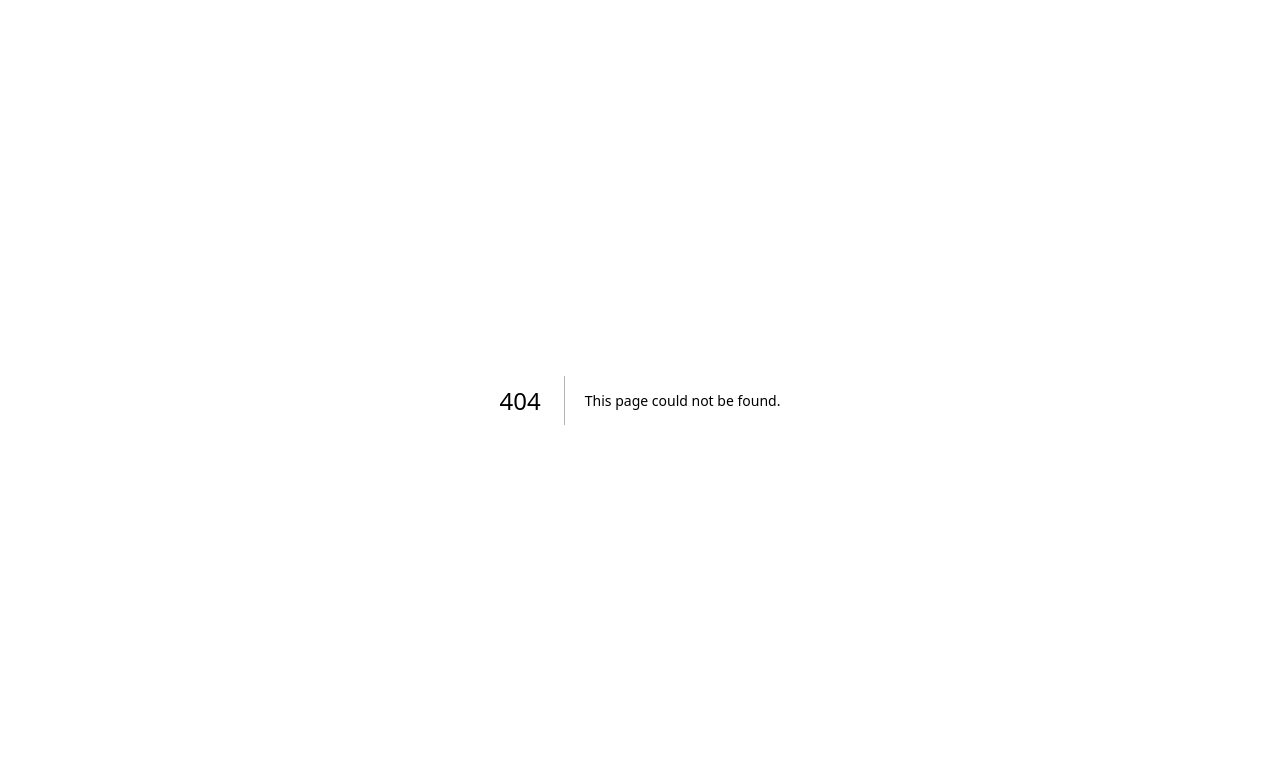
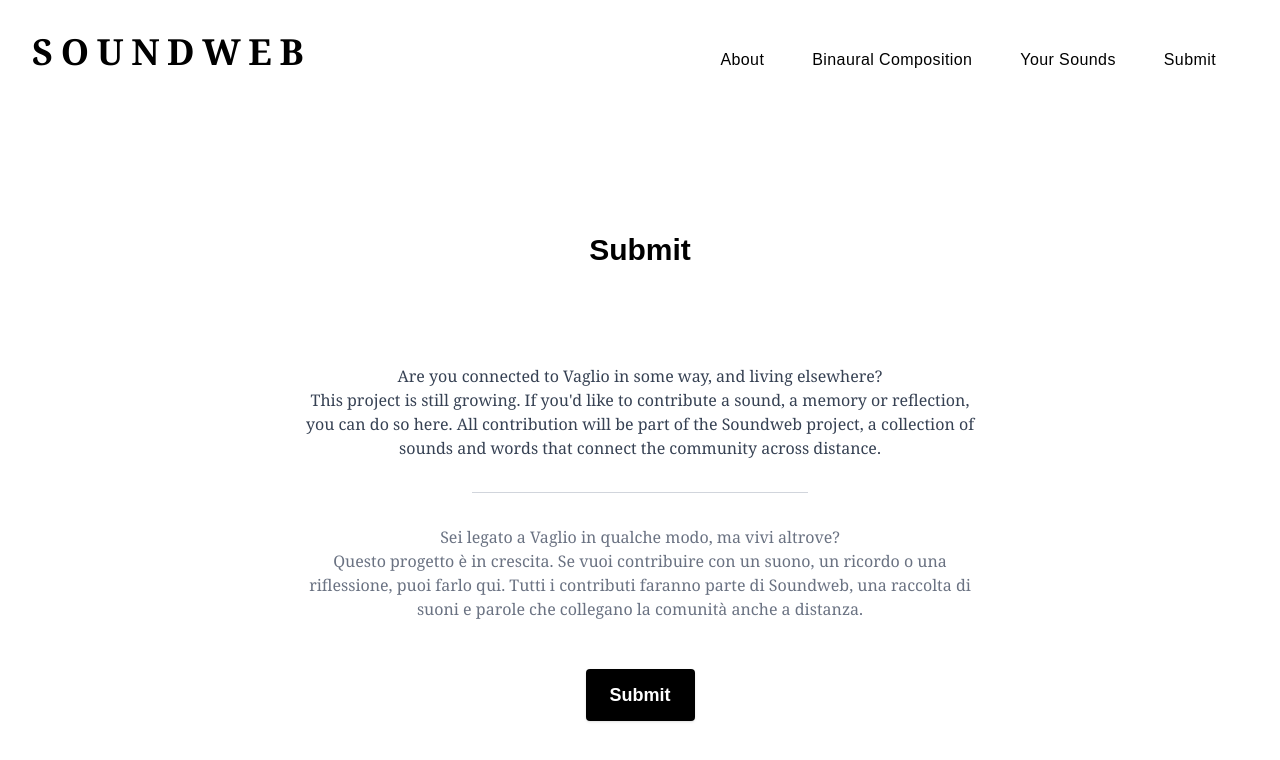
Before and after one commit to alexcode15/soundweb, a Next.js app: page /submit in a window 1280 px wide. Before the commit this address had no page. Shown: the top 760 px of the page. Built offline with nearby package versions, Linux system fonts and the light colour scheme.

Commit message:
Ensure overlays are present for about and submit routes

```diff
--- /dev/null
+++ b/src/app/about/page.tsx
@@ -0,0 +1,77 @@
+"use client";
+import Link from "next/link";
+import { useEffect, useState } from "react";
+
+export default function About() {
+  const menu = [
+    { label: "About", href: "/about" },
+    { label: "Binaural Composition", href: "/binaural" },
+    { label: "Your Sounds", href: "/your-sounds" },
+    { label: "Submit", href: "/submit" },
+  ];
+  return (
+  <div className="fixed inset-0 z-50 bg-white text-black min-h-screen w-full overflow-auto max-h-screen">
+  <header className="w-full flex flex-col items-center px-2 pt-2 pb-1 md:flex-row md:justify-between md:items-center md:pl-8 md:pr-12 md:pt-8 md:pb-8 md:gap-0">
+      {/* Mobile: Centered title at top */}
+      <div className="w-full flex flex-col items-center md:hidden">
+  <Link href="/" className="text-black text-[2.2rem] font-serif font-bold tracking-widest mb-2 mt-2 text-center">
+          {"SOUNDWEB".split("").map((char, i) => (
+            <span key={i} className="inline-block">{char}</span>
+          ))}
+        </Link>
+      </div>
+      {/* Mobile menu bar: single row for all items, no wrap, clickable */}
+      <nav className="w-full flex justify-center items-center md:hidden mt-1 z-50 pointer-events-auto" style={{maxWidth: '100vw', margin: '0 auto'}}>
+        <div className="flex flex-nowrap justify-center gap-1 w-auto overflow-x-auto">
+          {menu.map((item) => (
+            <Link
+              key={item.href}
+              href={item.href}
+              className="text-black text-xs font-light px-2 py-2 rounded underline-animation whitespace-nowrap"
+              style={{ minWidth: 80, textAlign: 'center', background: 'none', boxShadow: 'none', border: 'none' }}
+            >
+              {item.label}
+            </Link>
+          ))}
+        </div>
+      </nav>
+      {/* Desktop: original title and menu */}
+      <div className="hidden md:flex w-full justify-between items-center">
+        <Link href="/" className="text-black text-4xl font-serif font-bold tracking-widest flex gap-1 mb-0 text-center w-auto">
+          {"SOUNDWEB".split("").map((char, i) => (
+            <span key={i} className="inline-block">{char}</span>
+          ))}
+        </Link>
+        <nav className="flex gap-12 pr-4 mt-4">
+          {menu.map((item) => (
+            <Link
+              key={item.href}
+              href={item.href}
+              className="text-black text-base font-light tracking-wide underline-animation"
+            >
+              {item.label}
+            </Link>
+          ))}
+        </nav>
+      </div>
+    </header>
+  <div className="max-w-2xl w-full relative mx-auto mt-8 px-20 mb-24">
+  <h2 className="text-3xl font-bold mt-24 mb-24 text-center">About</h2>
+  <p className="text-sm leading-relaxed text-black mb-16 text-justify font-serif md:text-base">
+          Soundweb is a participatory sound art project created in collaboration with people from Vaglio Basilicata, especially those who now live elsewhere.
+          Through interviews with participants living in Dublin, Brussels, Rotterdam, Chicago and beyond, this project explored the sonic traces of departure, return and the in-between. From these conversations emerged recurring themes of depopulation of peripheral areas, diasporic belonging, and the fluid identities shaped by movement and memory. Rooted in anthropological listening and sound ethnography, Soundweb invited participants to not only share their stories, but to listen to their environments and the sonic textures of their everyday lives.<br/><br/>
+          What emerged is a rich tapestry of sounds, voices, and narratives that reflect the diverse experiences of those who have never really left. The project is a testament to the power of sound as a medium for connection, memory and identity.<br/><br/>
+          This project was created by Alessandra Indino, in collaboration with the community of Vaglio Basilicata. Supported by la Clinica dei Paesi.
+        </p>
+  <hr className="my-12 border-gray-300" />
+  <p className="text-gray-500 italic text-sm leading-relaxed text-justify font-serif italic md:text-base">
+          Soundweb è un progetto di arte sonora partecipativa, realizzato in collaborazione con persone originarie di Vaglio Basilicata, oggi sparse in diverse parti del mondo.
+          Attraverso interviste a distanza con partecipanti che vivono a Dublino, Bruxelles, Rotterdam, Chicago e altrove, il progetto esplora le tracce sonore della partenza, del ritorno e dell’in-between. Dai racconti sono emersi temi ricorrenti quali l’appartenenza diasporica, le identità fluide costruite tra più luoghi e la complessa idea di casa. Radicato nell’ascolto antropologico e nell’etnografia sonora, Soundweb invita i partecipanti non solo a raccontarsi, ma ad ascoltare e registrare i propri ambienti e le texture sonore della vita quotidiana.<br/><br/>
+          Ne è emerso un ritratto acustico collettivo di Vaglio, uno spazio ibrido tra vicinanza e distanza, ricco di suoni, voci e narrazioni che riflettono le esperienze di chi, in fondo, non se n’è mai davvero andato.
+          Il progetto è una testimonianza del potere del suono come mezzo di connessione, memoria e identità.<br/><br/>
+          Creato da Alessandra Indino, in collaborazione con la comunità di Vaglio Basilicata. Con il sostegno de la Clinica dei Paesi.
+        </p>
+      </div>
+    </div>
+  );
+}
--- /dev/null
+++ b/src/app/submit/page.tsx
@@ -0,0 +1,93 @@
+"use client";
+import { useEffect, useState } from "react";
+import Link from "next/link";
+
+export default function Submit() {
+  const [showHeader, setShowHeader] = useState(false);
+  useEffect(() => {
+    const handleScroll = () => {
+      setShowHeader(window.scrollY > 40);
+    };
+    window.addEventListener("scroll", handleScroll);
+    return () => window.removeEventListener("scroll", handleScroll);
+  }, []);
+  const menu = [
+    { label: "About", href: "/about" },
+    { label: "Binaural Composition", href: "/binaural" },
+    { label: "Your Sounds", href: "/your-sounds" },
+    { label: "Submit", href: "/submit" },
+  ];
+    return (
+    <div className="min-h-screen w-full bg-white text-black">
+  <header className="w-full flex flex-col items-center px-2 pt-2 pb-1 md:flex-row md:justify-between md:items-center md:pl-8 md:pr-12 md:pt-8 md:pb-8 md:gap-0">
+        {/* Mobile: Centered title at top */}
+        <div className="w-full flex flex-col items-center md:hidden">
+    <Link href="/" className="text-black text-[2.2rem] font-serif font-bold tracking-widest mb-2 mt-2 text-center">
+            {"SOUNDWEB".split("").map((char, i) => (
+              <span key={i} className="inline-block">{char}</span>
+            ))}
+          </Link>
+        </div>
+        {/* Mobile menu bar: single row for all items, no wrap, clickable */}
+        <nav className="w-full flex justify-center items-center md:hidden mt-1 z-50 pointer-events-auto" style={{maxWidth: '100vw', margin: '0 auto'}}>
+          <div className="flex flex-nowrap justify-center gap-1 w-auto overflow-x-auto">
+            {menu.map((item) => (
+              <Link
+                key={item.href}
+                href={item.href}
+                className="text-black text-xs font-light px-2 py-2 rounded underline-animation whitespace-nowrap"
+                style={{ minWidth: 80, textAlign: 'center', background: 'none', boxShadow: 'none', border: 'none' }}
+              >
+                {item.label}
+              </Link>
+            ))}
+          </div>
+        </nav>
+        {/* Desktop: original title and menu */}
+        <div className="hidden md:flex w-full justify-between items-center">
+        <Link href="/" className="text-black text-4xl font-serif font-bold tracking-widest flex gap-1 mb-0 text-center w-auto">
+            {"SOUNDWEB".split("").map((char, i) => (
+              <span key={i} className="inline-block">{char}</span>
+            ))}
+          </Link>
+          <nav className="flex gap-12 pr-4 mt-4">
+            {menu.map((item) => (
+              <Link
+                key={item.href}
+                href={item.href}
+                className="text-black text-base font-light tracking-wide underline-animation"
+              >
+                {item.label}
+              </Link>
+            ))}
+          </nav>
+        </div>
+      </header>
+      <main className="flex flex-col items-center justify-center p-8">
+        <h2 className="text-3xl font-bold mt-20 mb-16 md:mt-24 md:mb-24">Submit</h2>
+        <div className="max-w-2xl text-sm text-gray-700 text-center mb-8 mx-4 md:mx-48">
+          <p className="mb-3 font-serif text-base md:text-base text-sm">
+            Are you connected to Vaglio in some way, and living elsewhere?
+            <br/>
+            This project is still growing. If you'd like to contribute a sound, a memory or reflection, you can do so here. All contribution will be part of the Soundweb project, a collection of sounds and words that connect the community across distance.
+          </p>
+          <hr className="my-8 border-gray-300 w-1/2 mx-auto" />
+          <p className="text-gray-500 font-serif text-base md:text-base text-sm mb-12 text-center mt-3">
+            Sei legato a Vaglio in qualche modo, ma vivi altrove?<br/>
+            Questo progetto è in crescita. Se vuoi contribuire con un suono, un ricordo o una riflessione, puoi farlo qui. Tutti i contributi faranno parte di Soundweb, una raccolta di suoni e parole che collegano la comunità anche a distanza.
+          </p>
+          <div className="w-full flex justify-center mt-8">
+            <a
+              href="https://docs.google.com/forms/d/e/1FAIpQLSd8DDqaqrTfExUk1PEzbz-QxnLkxz3uAHUp4ohMhkLYhPG3nw/viewform?usp=header"
+              target="_blank"
+              rel="noopener noreferrer"
+              className="inline-block px-6 py-3 bg-black text-white rounded font-semibold shadow hover:bg-gray-800 transition-colors duration-200 text-lg"
+            >
+              Submit
+            </a>
+          </div>
+        </div>
+      </main>
+    </div>
+  );
+}
```
